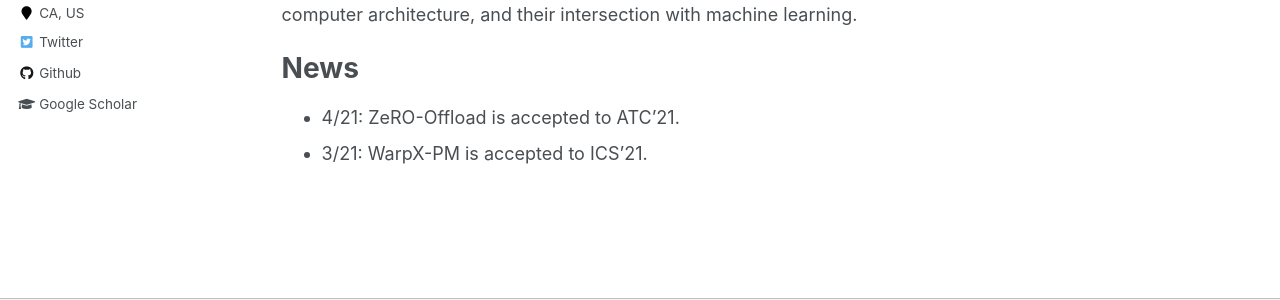
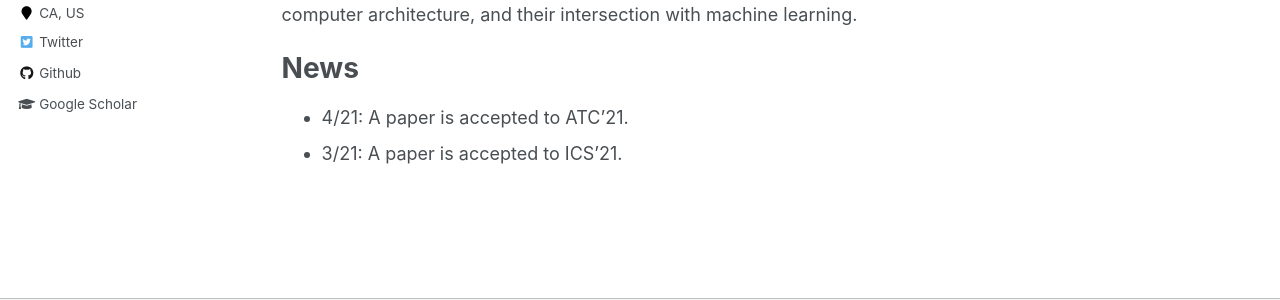
Before and after one commit to jren73/jren73.github.io, a Jekyll site: the page built from _pages/about.md, in a window 1280 px wide. Shown: the part 446-746 px from the top of the page. Built offline with Jekyll 4.4.1, drawn with Linux system fonts in a browser that asks for light colours.

Commit message:
Update about.md

```diff
--- a/_pages/about.md
+++ b/_pages/about.md
@@ -18,5 +18,5 @@
 
 News
 ======
-- 4/21: ZeRO-Offload is accepted to ATC'21.
-- 3/21: WarpX-PM is accepted to ICS'21.
+- 4/21: A paper is accepted to ATC'21.
+- 3/21: A paper is accepted to ICS'21.
```
